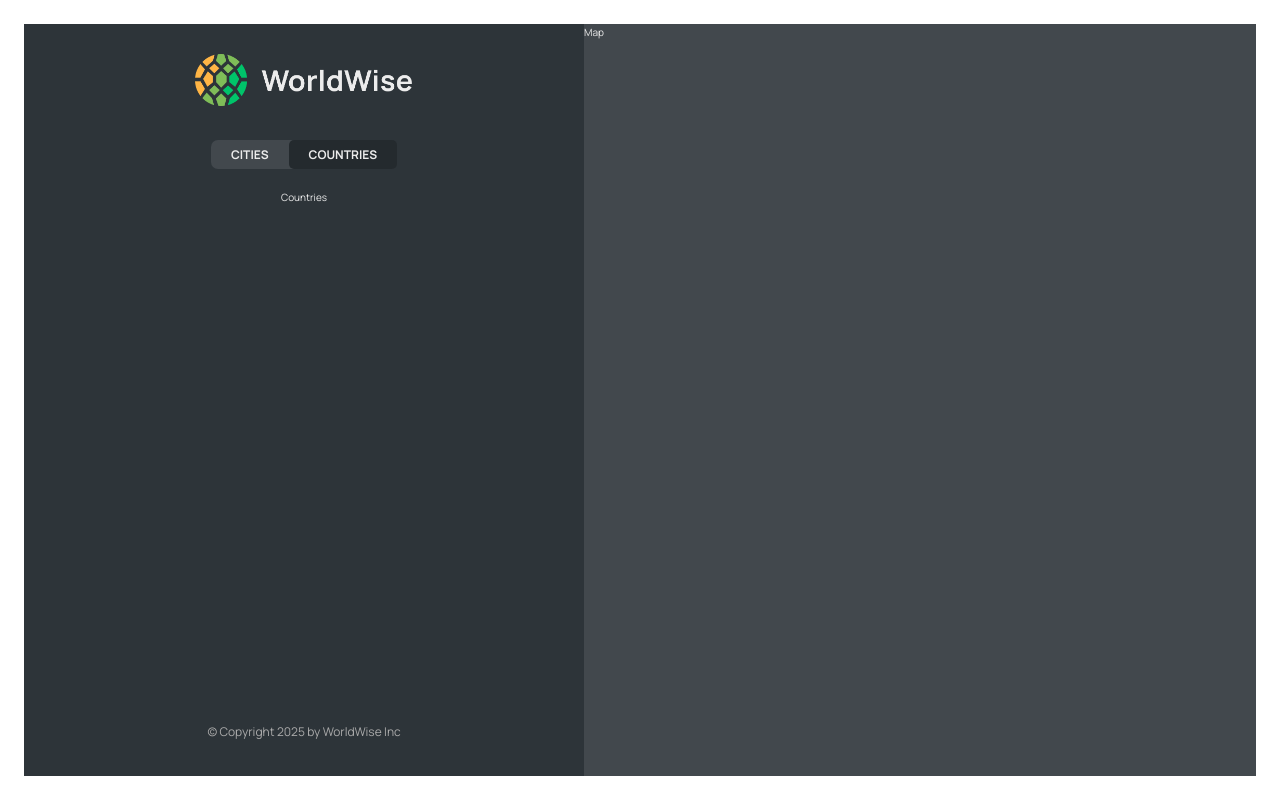
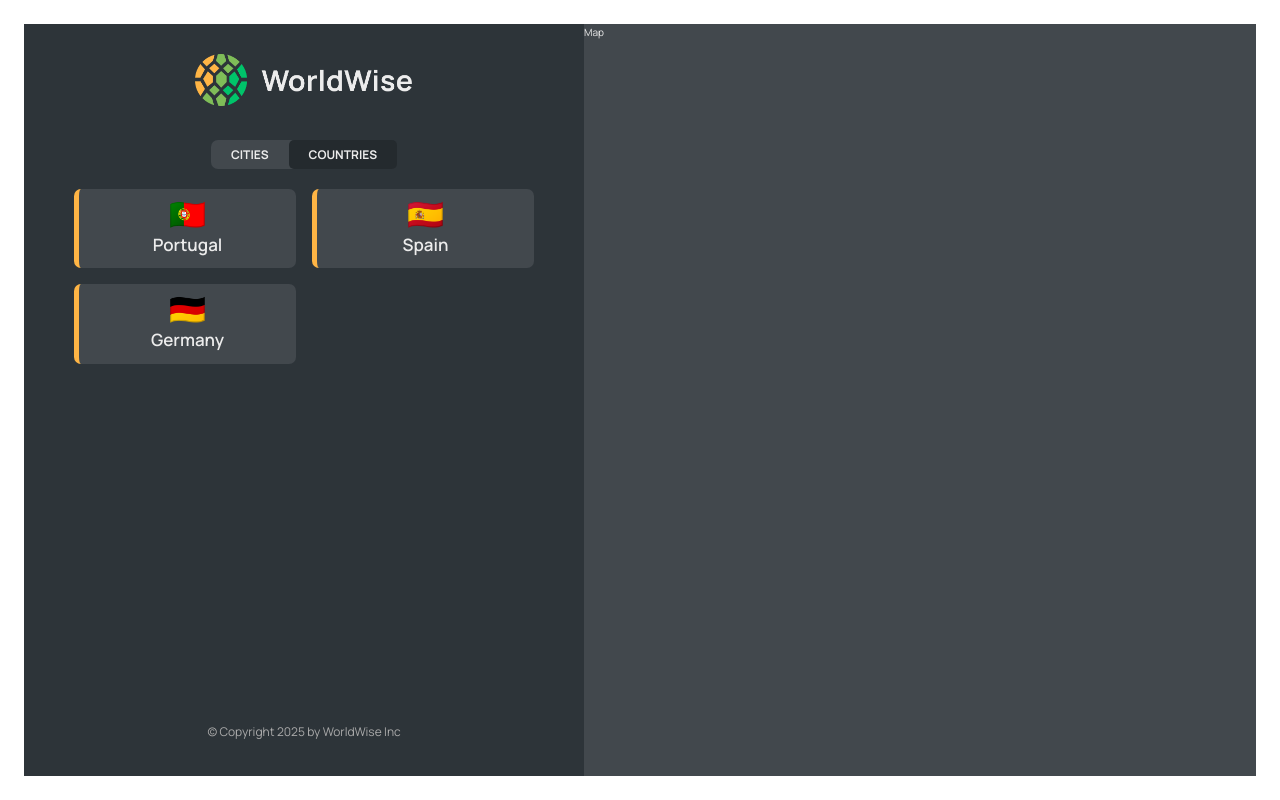
Before and after one commit to OlegZinch/world-wise, a React (Vite) app: page /app/countries in a window 1280 px wide. Built offline with nearby package versions, Linux system fonts and the light colour scheme; data requests are answered from the project's data file.

Commit message:
added countries list

```diff
--- a/data/cities.json
+++ b/data/cities.json
@@ -35,6 +35,30 @@
         "lng": 13.376933665713324
       },
       "id": 98443197
+    },
+    {
+      "cityName": "Faro",
+      "country": "Portugal",
+      "emoji": "🇵🇹",
+      "date": "2027-10-31T15:59:59.138Z",
+      "notes": "My favorite city so far!",
+      "position": {
+        "lat": 38.727881642324164,
+        "lng": -9.140900099907554
+      },
+      "id": 12232332
+    },
+    {
+      "cityName": "Barcelona",
+      "country": "Spain",
+      "emoji": "🇪🇸",
+      "date": "2027-07-15T08:22:53.976Z",
+      "notes": "",
+      "position": {
+        "lat": 40.46635901755316,
+        "lng": -3.7133789062500004
+      },
+      "id": 45455445
     }
   ]
 }
--- a/src/App.jsx
+++ b/src/App.jsx
@@ -8,6 +8,7 @@
 import PageNotFound from './pages/PageNotFound'
 import Login from './pages/Login'
 import CityList from './components/CityList'
+import CountryList from './components/CountryList'
 
 const BASE_URL = 'http://localhost:8000'
 
@@ -48,7 +49,10 @@
             path='cities'
             element={<CityList cities={cities} isLoading={isLoading} />}
           />
-          <Route path='countries' element={<p>Countries</p>} />
+          <Route
+            path='countries'
+            element={<CountryList cities={cities} isLoading={isLoading} />}
+          />
           <Route path='form' element={<p>Form</p>} />
         </Route>
         <Route path='*' element={<PageNotFound />} />
--- /dev/null
+++ b/src/components/CountryItem.jsx
@@ -0,0 +1,12 @@
+import styles from './CountryItem.module.css'
+
+function CountryItem({ country }) {
+  return (
+    <li className={styles.countryItem}>
+      <span>{country.emoji}</span>
+      <span>{country.country}</span>
+    </li>
+  )
+}
+
+export default CountryItem
--- /dev/null
+++ b/src/components/CountryItem.module.css
@@ -0,0 +1,19 @@
+.countryItem {
+  display: flex;
+  flex-direction: column;
+  align-items: center;
+  gap: 0.2rem;
+
+  font-size: 1.7rem;
+  font-weight: 600;
+
+  background-color: var(--color-dark--2);
+  border-radius: 7px;
+  padding: 1rem 2rem;
+  border-left: 5px solid var(--color-brand--1);
+}
+
+.countryItem span:first-child {
+  font-size: 3rem;
+  line-height: 1;
+}
--- /dev/null
+++ b/src/components/CountryList.jsx
@@ -0,0 +1,30 @@
+import Spinner from './Spinner'
+import Message from './Message'
+import CountryItem from './CountryItem'
+
+import styles from './CountryList.module.css'
+
+function CountryList({ cities, isLoading }) {
+  if (isLoading) return <Spinner />
+
+  if (!cities.length)
+    return (
+      <Message message='Add your first city by clicking on a city on the map.' />
+    )
+
+  const countries = cities.reduce((arr, city) => {
+    if (!arr.map((el) => el.country).includes(city.country))
+      return [...arr, { country: city.country, emoji: city.emoji }]
+    else return arr
+  }, [])
+
+  return (
+    <ul className={styles.countryList}>
+      {countries.map((country) => (
+        <CountryItem key={country.country} country={country} />
+      ))}
+    </ul>
+  )
+}
+
+export default CountryList
--- /dev/null
+++ b/src/components/CountryList.module.css
@@ -0,0 +1,12 @@
+.countryList {
+  width: 100%;
+  height: 65vh;
+  list-style: none;
+  overflow-y: auto;
+  overflow-x: hidden;
+
+  display: grid;
+  grid-template-columns: 1fr 1fr;
+  align-content: start;
+  gap: 1.6rem;
+}
```
